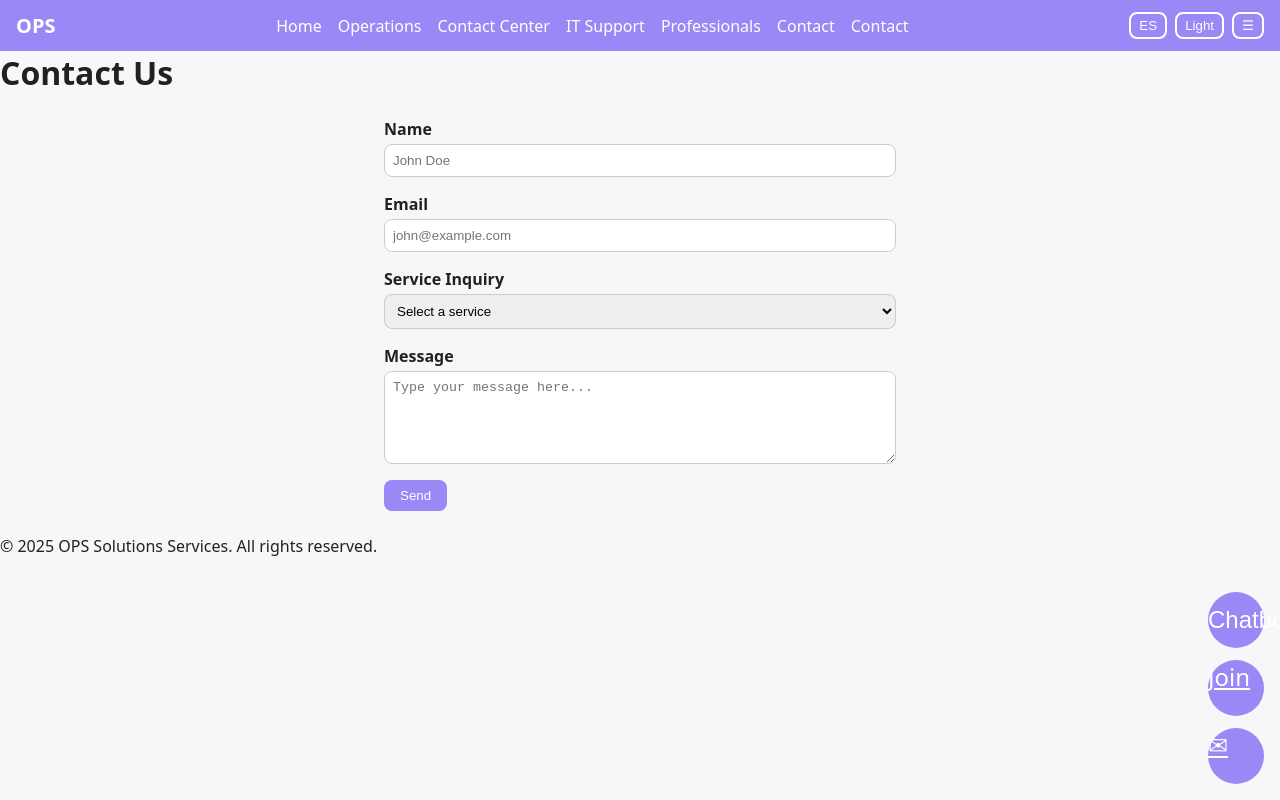
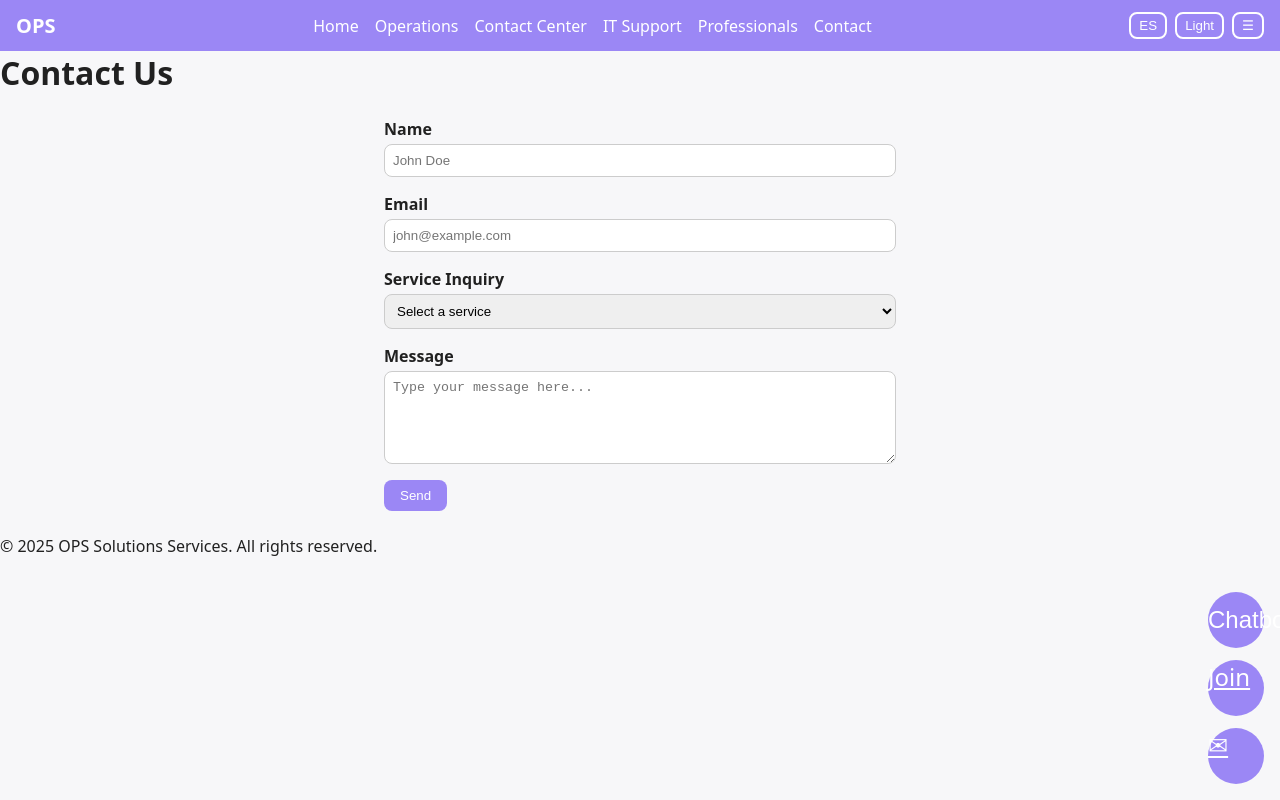
Before and after one commit to uxtq-1/contact, a plain HTML site: page contact.html in a window 1280 px wide. Drawn offline with Linux system fonts and the light colour scheme.

Commit message:
Update contact.html

```diff
--- a/contact.html
+++ b/contact.html
@@ -61,7 +61,6 @@
     <a href="it-support.html"          data-en="IT Support"       data-es="Soporte IT">IT Support</a>
     <a href="professionals.html"       data-en="Professionals"    data-es="Profesionales">Professionals</a>
     <a href="contact.html"             data-en="Contact"          data-es="Contacto">Contact</a>
-    <a href="contact.html" class="active" data-en="Contact" data-es="Contacto">Contact</a>
   </nav>
   <div class="toggle-box">
     <button id="lang-toggle">ES</button>
```
